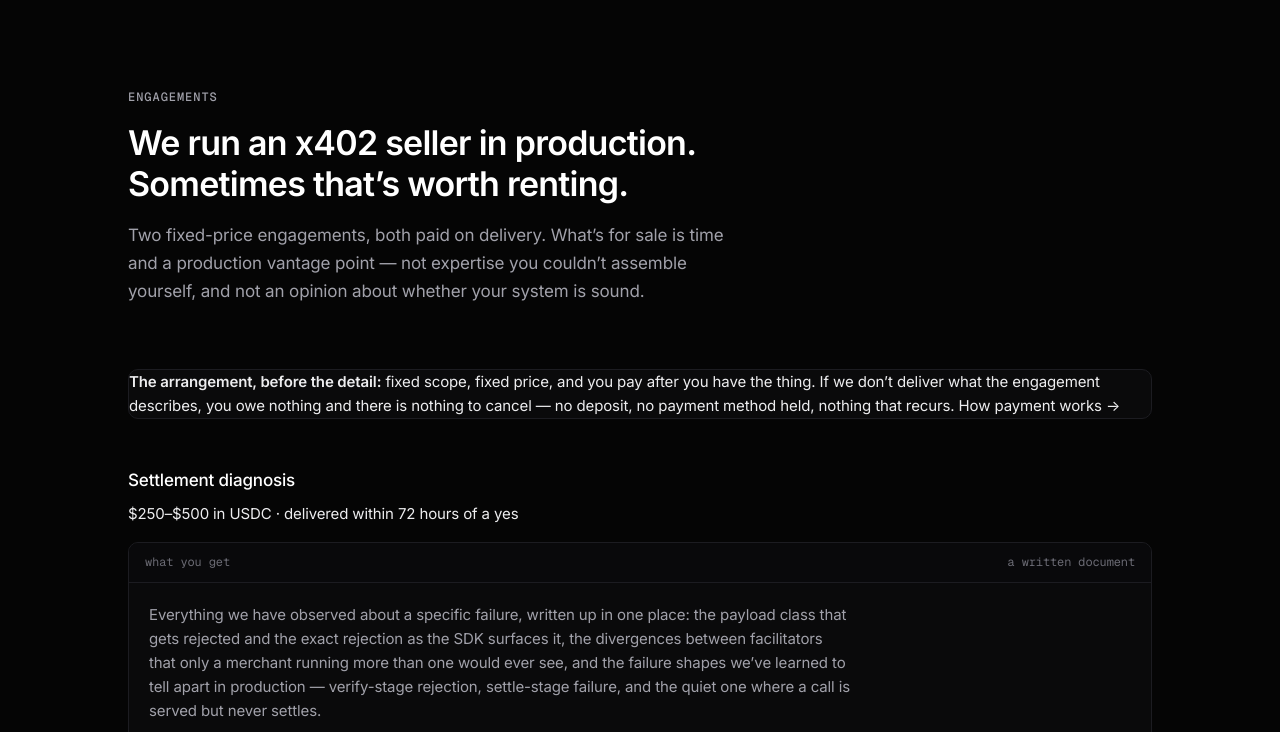
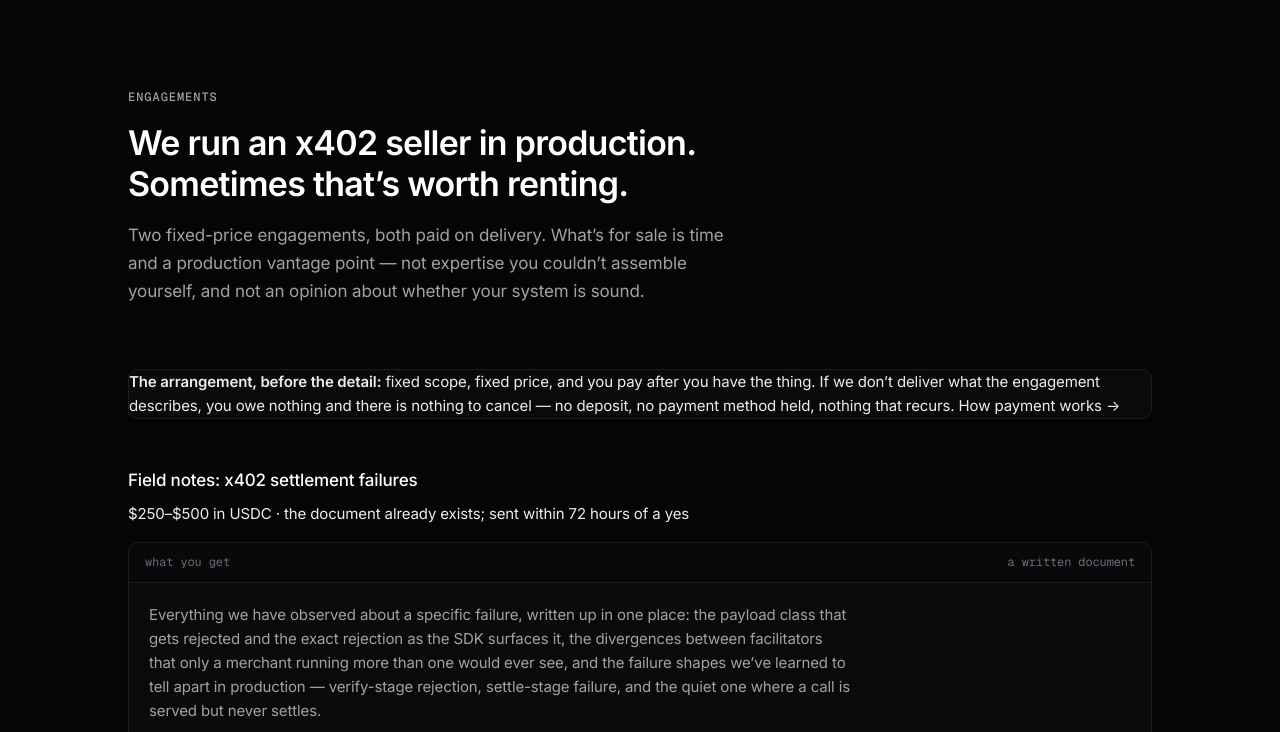
Before and after one commit to 0200project/base-tx-explain, a website: page site/services/index.html in a window 1280 px wide. Shown: the part 64-796 px from the top of the page. Drawn offline with nearby package versions, Linux system fonts and the light colour scheme; no server answers.

Commit message:
The product name promised a diagnosis of their problem; it is a record of ours
Founder: rename it and link it from pricing. Rename first -- linking before
the rename drives traffic into the ambiguity, and a buyer refusing acceptance
quotes the NAME, not the body.

'Settlement diagnosis' describes work performed on the buyer's system. The
document is our written record of a failure WE hit, in production, on a rail
almost nobody runs two facilitators on. Every claim in it is reproducible, so
the reproducibility clause is no defence at all: it would be reproducible and
still not be the thing the title sold.

'Field notes: x402 settlement failures' cannot form the wrong expectation in
the first place. A field note is by construction somebody else's record. That
is the right test -- not whether the body corrects the reader, because a
correction only reaches the ones who kept reading.

And the rename resolves the meta claim that has been blocked all day. It read
'a settlement diagnosis delivered in 72 hours', which is a throughput promise
about buyer-scoped work and unmeasured. The same 72 hours against a document
we already hold is a formatting-and-send window, so the page now says 'the
document already exists; sent within 72 hours of a yes'. THE NUMBER IS SAFE
ONLY WHILE THE SCOPE IS OURS -- if this product ever drifts toward work on a
buyer's data, that figure becomes an unmeasured capacity promise overnight.

Meta rewritten to 148 chars with 'we hit ourselves' at character 40, inside
the truncation, because whose failure it is IS the product.

/pricing/ now names the difference rather than just linking: a fixed document
rather than an engagement on your data. Two different goods, not two prices
for one -- without that clause a reader prices the engagement from the cheap
page.

Kept deliberately: the free-version concession, which pre-empts the objection
a buyer would otherwise find themselves.

```diff
--- a/site/services/index.html
+++ b/site/services/index.html
@@ -5,7 +5,7 @@
 <script>document.documentElement.classList.add('js')</script>
 <meta name="viewport" content="width=device-width, initial-scale=1">
 <title>Engagements — 0200project</title>
-<meta name="description" content="Two fixed-price x402 engagements: a settlement diagnosis delivered in 72 hours, and an integration where acceptance is a real settlement landing on your own payout wallet. Paid on delivery, in USDC.">
+<meta name="description" content="Field notes on x402 settlement failures we hit ourselves, sent within 72 hours — plus an integration proven by a real settlement on your own wallet.">
 <meta name="theme-color" content="#050505">
 <meta property="og:title" content="Engagements — 0200project">
 <meta property="og:description" content="Fixed price, fixed scope, paid on delivery. Acceptance is a real settlement on your wallet, not our opinion.">
@@ -105,8 +105,8 @@
         <p><strong>The arrangement, before the detail:</strong> fixed scope, fixed price, and you pay after you have the thing. If we don&rsquo;t deliver what the engagement describes, you owe nothing and there is nothing to cancel &mdash; no deposit, no payment method held, nothing that recurs. <a href="/pay/">How payment works &rarr;</a></p>
       </div>
 
-      <h2 class="h-card" style="margin-top:3rem">Settlement diagnosis</h2>
-      <p class="pg-note" style="max-width:44rem;margin-top:0.5rem">$250&ndash;$500 in USDC &middot; delivered within 72 hours of a yes</p>
+      <h2 class="h-card" style="margin-top:3rem">Field notes: x402 settlement failures</h2>
+      <p class="pg-note" style="max-width:44rem;margin-top:0.5rem">$250&ndash;$500 in USDC &middot; the document already exists; sent within 72 hours of a yes</p>
 
       <div class="panel" style="margin-top:1rem">
         <div class="panel-head"><span>what you get</span><span>a written document</span></div>
```
Also changed, not shown: site/pricing/index.html (+2 -0 lines).
